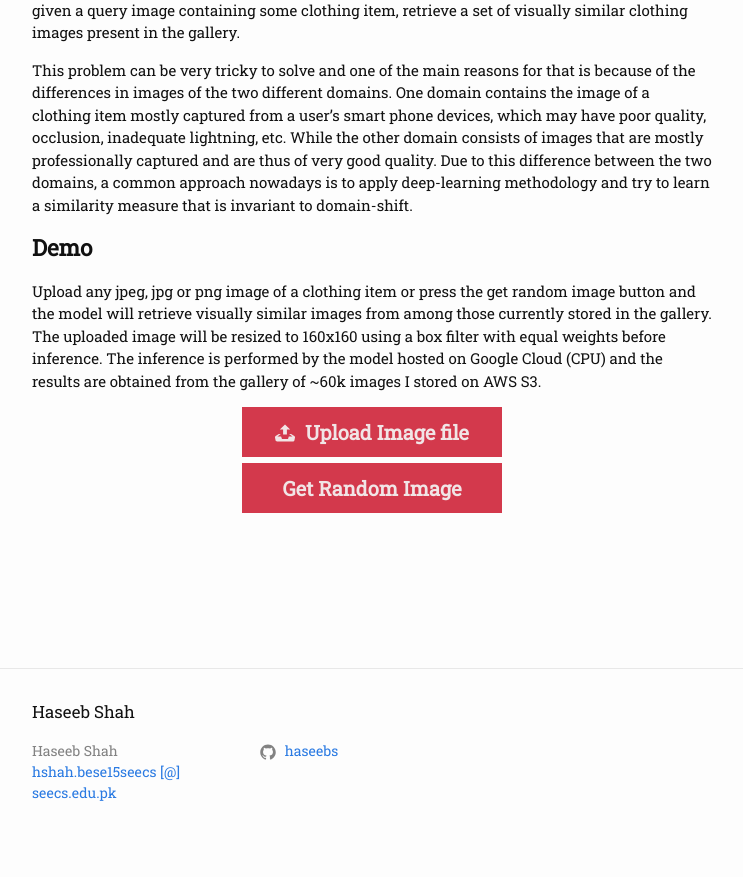
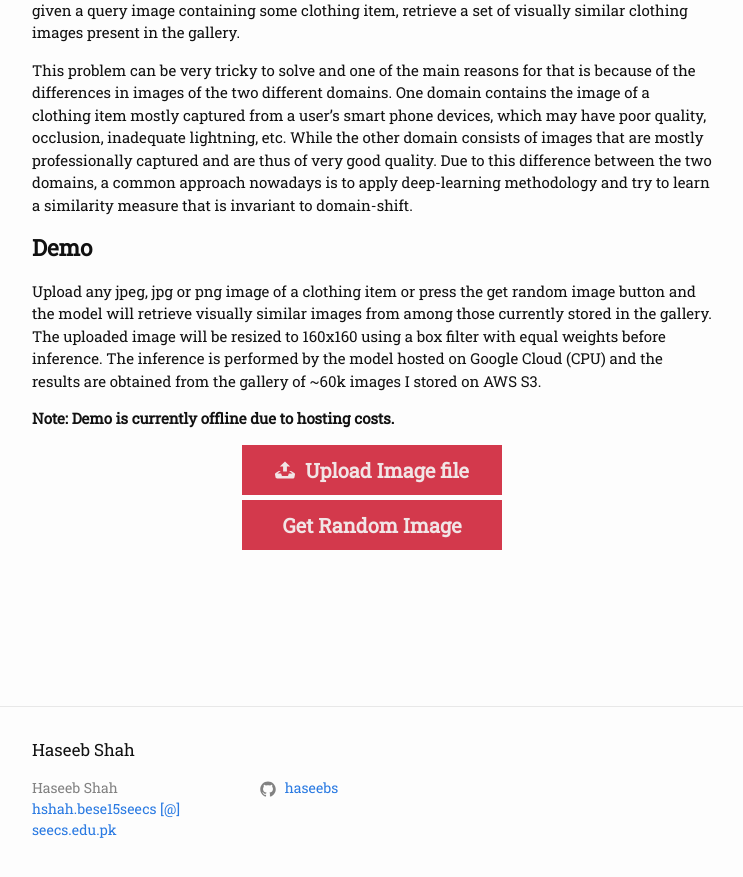
Before and after one commit to haseebs/haseebs.github.io, a Jekyll site: the page built from _projects/garment.markdown, in a window 1280 px wide and 900 px high, scrolled down 628 px. Shown: the top 877 px of the window, without its empty margins (268-1011 px from the left). Built offline with Jekyll 4.4.1, drawn with Linux system fonts in a browser that asks for light colours; some of the changed lines change nothing that is shown.

Commit message:
Add notice that the demo is down.

```diff
--- a/_projects/garment.markdown
+++ b/_projects/garment.markdown
@@ -50,6 +50,8 @@ from among those currently stored in the gallery. The uploaded image will
 be resized to 160x160 using a box filter with equal weights before inference.
 The inference is performed by the model hosted on Google Cloud (CPU) and the
 results are obtained from the gallery of ~60k images I stored on AWS S3.
+
+**Note: Demo is currently offline due to hosting costs.**
 
 <style>
 * {
@@ -243,7 +245,7 @@ $("#random").on("click", function() {
 });
 
 /*
-	Script by Osvaldas Valutis
+	Script below by Osvaldas Valutis
 	Available for use under the MIT License
 */
 'use strict';
```
